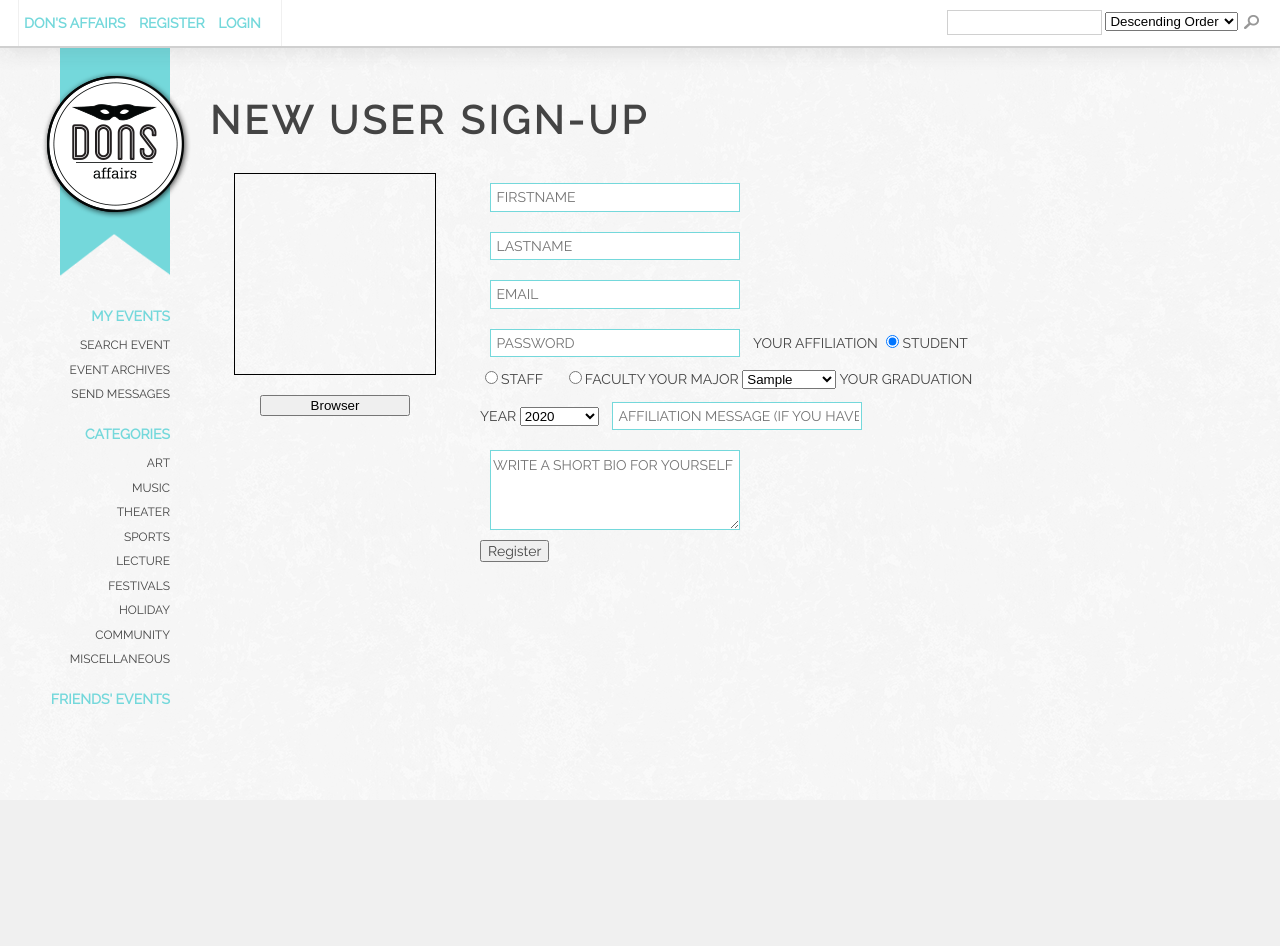
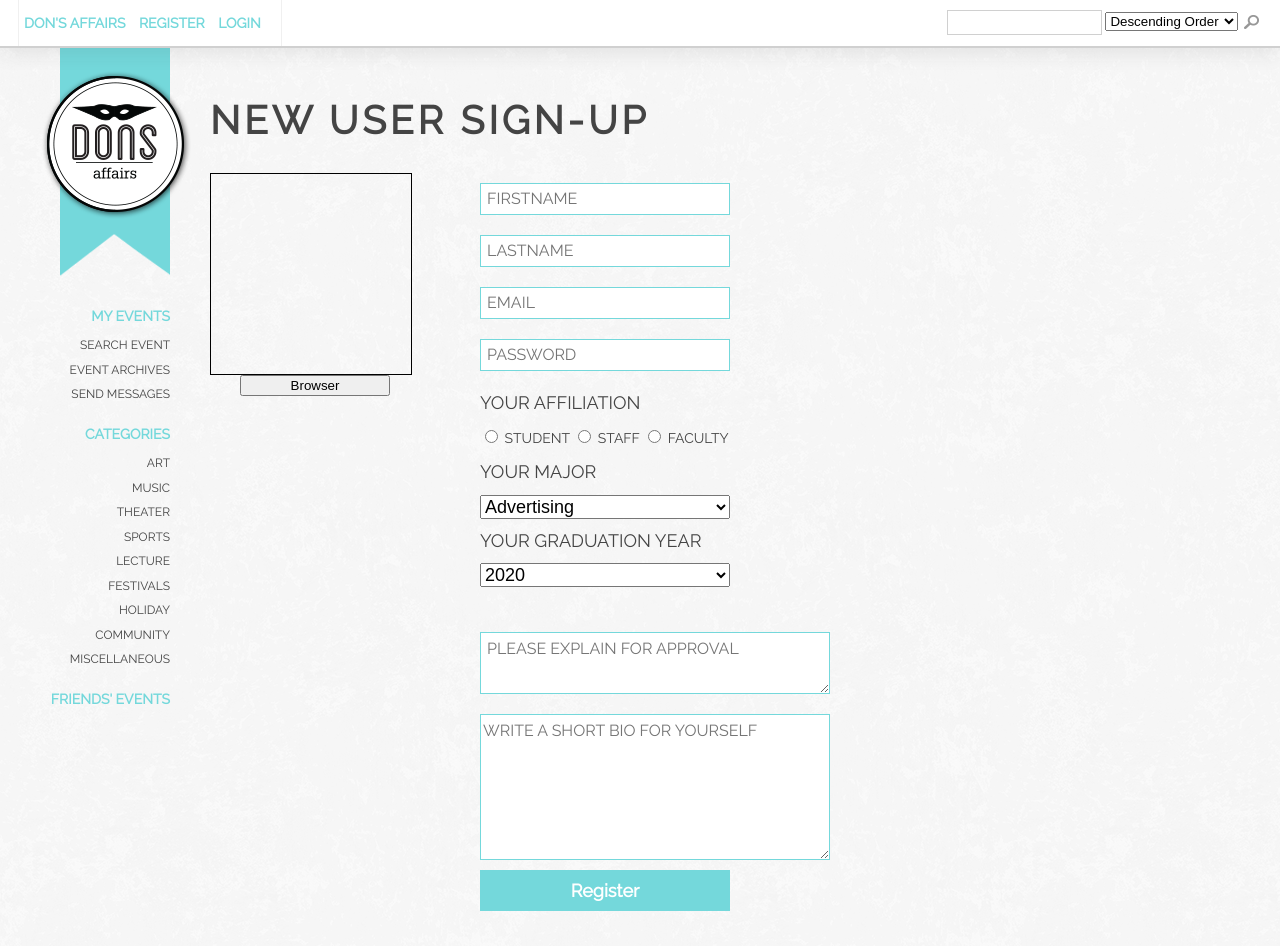
Before and after one commit to karuto/usfevent, a Django app: template templates/accounts/register.html in a window 1280 px wide. Before the commit the page ends 704 px from the top, so only its background shows below. Run offline with Django 3.2, Linux system fonts and the light colour scheme; the template is opened without the code that fills it: most values are stand-ins (such as "Sample title", 1, 10 or a date in 2020); some libraries are stand-ins or nearby versions.

Commit message:
Finished register but image preview not working

```diff
--- a/accounts/views.py
+++ b/accounts/views.py
@@ -276,6 +276,7 @@ def register(request):
         email = request.POST['email']
         password = request.POST['password']
         grad_ = request.POST['grad_year']
+        major = request.POST['major']
         bio_ = request.POST['bio']
         aff_ = request.POST['aff']
         affmsg_ = request.POST['affmsg']
@@ -298,6 +299,7 @@ def register(request):
                 profile = UserProfile(django_user=user,
                                       firstname=firstname,
                                       lastname=lastname,
+                                      major=major,
                                       graduation_year=grad_,
                                       affiliation_type=aff_,
                                       affiliation_msg=affmsg_,
@@ -307,6 +309,7 @@ def register(request):
                 profile = UserProfile(django_user=user,
                                       firstname=firstname,
                                       lastname=lastname,
+                                      major=major,
                                       graduation_year=grad_,
                                       affiliation_type=aff_,
                                       affiliation_msg=affmsg_,
--- a/media/static/script.js
+++ b/media/static/script.js
@@ -1,7 +1,7 @@
 function previewImage(file)
          {
-           var MAXWIDTH  = 250;
-           var MAXHEIGHT = 250;
+           var MAXWIDTH  = 200;
+           var MAXHEIGHT = 200;
            var div = document.getElementById('preview');
            if (file.files && file.files[0])
            {
--- a/media/static/style.css
+++ b/media/static/style.css
@@ -558,15 +558,39 @@ h1.entry-title {
 
 
 /* Form related */
+.form-textarea-regular,
 .form-field-regular {
   border-color: #74d8db;
   border-style: solid;
   border-width: 1px;
-  margin: 10px;
+  font-size: 16px;
+  margin: 10px 0;
+}
+.form-label-inline {
+  display: inline;
+}
+.form-dropdown-regular,
+.form-field-regular {
   width: 250px;
-  text-transform: uppercase;
 }
-
+.form-textarea-regular {
+  width: 350px;
+}
+.form-dropdown-regular,
+.form-label-regular {
+  display: block;
+  font-size: 18px;
+  margin: 10px 0;
+}
+.form-button-regular {
+  background-color: #74d8db;
+  border: none;
+  color: white;
+  font-size: 18px;
+  font-weight: 900;
+  padding: 5px 0;
+  width: 250px;
+}
 
 /* USF EVENT END */
 
--- a/templates/accounts/register.html
+++ b/templates/accounts/register.html
@@ -13,12 +13,12 @@
 
 
 <div class="main-item-block">
-	<div id="preview" class="aligncenter">
+	<div id="preview">
          <img id="imghead" src=''>
 	</div>
-	 <div style="position:relative;" class="aligncenter">
+	 <div style="position:relative;">
 		<button id="browzer_button"
-		style="position:absolute; margin-left:50px; width:150px;"/>Browser</button>
+		style="position:absolute; margin-left:30px; width:150px;"/>Browser</button>
 		<input type="file" name="picture" style="opacity:0; z-index:1;"
 		 onchange="document.getElementById('browzer_button').value =
 		 this.value;previewImage(this);" />
@@ -26,33 +26,91 @@
 </div>
 
 <div class="entry-content-block">
-    <input class="form-field-regular" type="text" id="id_firstname" name="firstname" placeholder=" FIRSTNAME " maxlength="100" size="20" />
+    <input class="form-field-regular" type="text"
+    id="id_firstname" name="firstname" placeholder=" FIRSTNAME " maxlength="100" size="20" />
+    <br>
     <input class="form-field-regular" type="text"
     id="id_lastname" name="lastname" placeholder=" LASTNAME " maxlength="100" size="20" />
-    <input class="form-field-regular" type="text" id="id_email" name="email" placeholder=" EMAIL " maxlength="100" size="20" />
     <br>
-    <input class="form-field-regular" type="password" id="id_password" name="password" placeholder=" PASSWORD " maxlength="30" size="20" />
+    <input class="form-field-regular" type="text"
+    id="id_email" name="email" placeholder=" EMAIL " maxlength="100" size="20" />
+    <br>
+    <input class="form-field-regular" type="password"
+    id="id_password" name="password" placeholder=" PASSWORD " maxlength="30" size="20" />
+    <br>
 
-    <label for="id_aff_stu">YOUR AFFILIATION</label>
-    <input type="radio" id="id_aff_stu" name="aff" value="0" checked>STUDENT &emsp;
-    <input type="radio" id="id_aff_sta" name="aff" value="1">STAFF &emsp;
-    <input type="radio" id="id_aff_fac" name="aff" value="2">FACULTY
-    <label for="major">YOUR MAJOR</label>
-    <select name="major" id="major" size="1">
-        <option value="{{ y }}">&emsp;{{ y }}&emsp;</option>
+    <label class="form-label-regular" for="id_aff_stu">YOUR AFFILIATION</label>
+    <input type="radio" id="id_aff_stu" name="aff" value="0">
+    <label class="form-label-inline" for="id_aff_stu"> STUDENT </label>
+    <input type="radio" id="id_aff_sta" name="aff" value="1">
+    <label class="form-label-inline" for="id_aff_sta"> STAFF </label>
+    <input type="radio" id="id_aff_fac" name="aff" value="2">
+    <label class="form-label-inline" for="id_aff_fac"> FACULTY </label>
+
+    <label class="form-label-regular" for="major">YOUR MAJOR</label>
+    <select class="form-dropdown-regular" name="major" id="major" size="1">
+        <option value="Select your major" disabled>&emsp;Please select your major&emsp;</option>
+        <option value="Advertising">&emsp;Advertising&emsp;</option>
+        <option value="Architecture and Community Design">&emsp;Architecture and Community Design&emsp;</option>
+        <option value="Art History/Arts Management">&emsp;Art History/Arts Management&emsp;</option>
+        <option value="Asian Studies">&emsp;Asian Studies&emsp;</option>
+        <option value="Biology">&emsp;Biology&emsp;</option>
+        <option value="Business">&emsp;Business&emsp;</option>
+        <option value="Business Economics">&emsp;Business Economics&emsp;</option>
+        <option value="Chemistry">&emsp;Chemistry&emsp;</option>
+        <option value="Communication Studies">&emsp;Communication Studies&emsp;</option>
+        <option value="Comparative Literature and Culture">&emsp;Comparative Literature and Culture&emsp;</option>
+        <option value="Computer Science">&emsp;Computer Science&emsp;</option>
+        <option value="Design">&emsp;Design&emsp;</option>
+        <option value="Economics">&emsp;Economics&emsp;</option>
+        <option value="Education">&emsp;Education&emsp;</option>
+        <option value="English with Literature Emphasis ">&emsp;English with Literature Emphasis &emsp;</option>
+        <option value="English with Writing Emphasis">&emsp;English with Writing Emphasis&emsp;</option>
+        <option value="Environmental Science">&emsp;Environmental Science&emsp;</option>
+        <option value="Environmental Studies">&emsp;Environmental Studies&emsp;</option>
+        <option value="Exercise and Sport Science">&emsp;Exercise and Sport Science&emsp;</option>
+        <option value="Fine Arts">&emsp;Fine Arts&emsp;</option>
+        <option value="French Studies">&emsp;French Studies&emsp;</option>
+        <option value="History">&emsp;History&emsp;</option>
+        <option value="Information Systems">&emsp;Information Systems&emsp;</option>
+        <option value="International Studies">&emsp;International Studies&emsp;</option>
+        <option value="Japanese Studies">&emsp;Japanese Studies&emsp;</option>
+        <option value="Latin American Studies">&emsp;Latin American Studies&emsp;</option>
+        <option value="Law">&emsp;Law&emsp;</option>
+        <option value="Mathematics">&emsp;Mathematics&emsp;</option>
+        <option value="Management">&emsp;Management&emsp;</option>
+        <option value="Media Studies">&emsp;Media Studies&emsp;</option>
+        <option value="Museum Studies">&emsp;Museum Studies&emsp;</option>
+        <option value="Nursing and Health Professions">&emsp;Nursing and Health Professions&emsp;</option>
+        <option value="Organizations, Leadership & Management">&emsp;Organizations, Leadership & Management&emsp;</option>
+        <option value="Performing Arts and Social Justice">&emsp;Performing Arts and Social Justice&emsp;</option>
+        <option value="Philosophy">&emsp;Philosophy&emsp;</option>
+        <option value="Physics and Astronomy">&emsp;Physics and Astronomy&emsp;</option>
+        <option value="Politics">&emsp;Politics&emsp;</option>
+        <option value="Psychology">&emsp;Psychology&emsp;</option>
+        <option value="Public Administration">&emsp;Public Administration&emsp;</option>
+        <option value="Sociology">&emsp;Sociology&emsp;</option>
+        <option value="Spanish Studies">&emsp;Spanish Studies&emsp;</option>
+        <option value="Theology and Religious Studies">&emsp;Theology and Religious Studies&emsp;</option>
+        <option value="OTHER">&emsp;OTHER&emsp;</option>
+        <!--<option value="xxxxxxxx">&emsp;xxxxxxxx&emsp;</option>-->
     </select>
-    <label for="grad_year">YOUR GRADUATION YEAR</label>
-    <select name="grad_year" id="grad_year" size="1">
+
+    <label class="form-label-regular" for="grad_year">YOUR GRADUATION YEAR</label>
+    <select class="form-dropdown-regular" name="grad_year" id="grad_year" size="1">
+        <option value="Select your year" disabled>&emsp;Please select your year of graduation&emsp;</option>
         {% for y in grad_years %}
         <option value="{{ y }}">&emsp;{{ y }}&emsp;</option>
         {% endfor %}
     </select>
-    <input class="form-field-regular" type="text" id="id_affmsg" name="affmsg" placeholder=" AFFILIATION MESSAGE (IF YOU HAVE ONE) " maxlength="200" size="40" />
+
     <br>
-    <textarea class="form-field-regular" type="text" id="id_bio" name="bio" rows="3" cols="40" maxlength="500" placeholder="WRITE A SHORT BIO FOR YOURSELF"></textarea>
+    <textarea class="form-textarea-regular" type="text" id="id_affmsg" name="affmsg" rows="2" placeholder=" PLEASE EXPLAIN FOR APPROVAL " maxlength="200"></textarea>
+    <br>
+    <textarea class="form-textarea-regular" type="text" id="id_bio" name="bio" rows="5" maxlength="500" placeholder="WRITE A SHORT BIO FOR YOURSELF"></textarea>
     <br>
 
-    <input type="submit" value="Register"/>
+    <input class="form-button-regular" type="submit" value="Register"/>
     <br><br>
     </form>
 </div>
```
